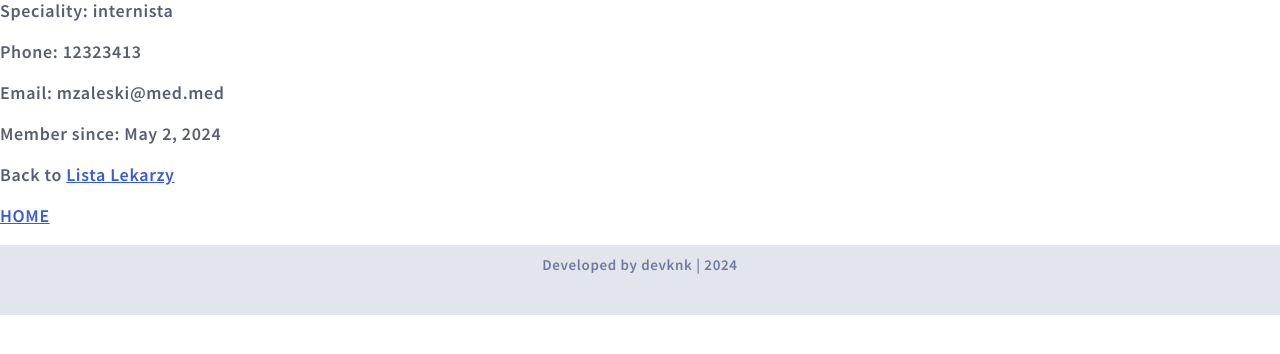
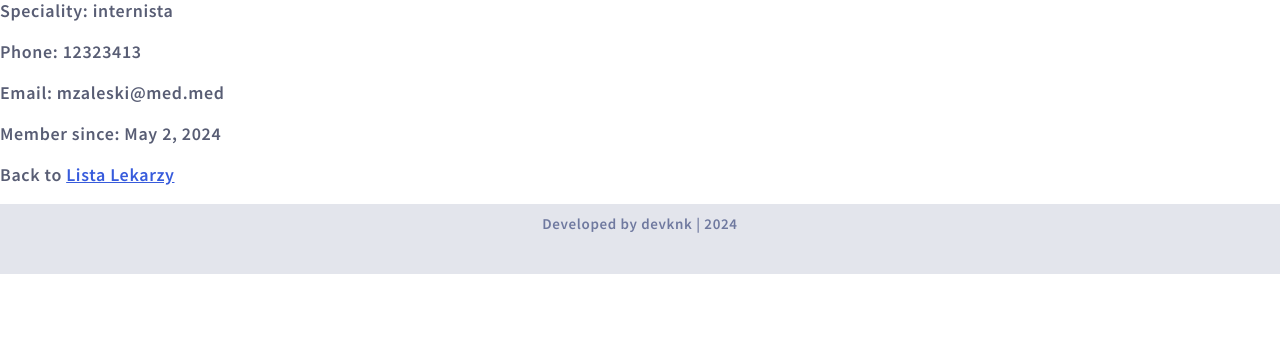
Before and after one commit to devknk/django_med, a Django app: page /doctors/details/4 in a window 1280 px wide. Shown: the part 144-498 px from the top of the page. Run offline with Django 5.2, Linux system fonts and the light colour scheme; data comes from the database, SQL or seed files in the repository; some libraries are stand-ins or nearby versions.

Commit message:
Minor rework.

```diff
--- a/src/app/templates/details.html
+++ b/src/app/templates/details.html
@@ -13,5 +13,4 @@ Informacja o lekarzu
 <p>Member since: {{ doctor.added_date }}</p>
 
 <p>Back to <a href="/doctors">Lista Lekarzy</a></p>
-<p><a href="/">HOME</a></p>
 {% endblock %}
```
